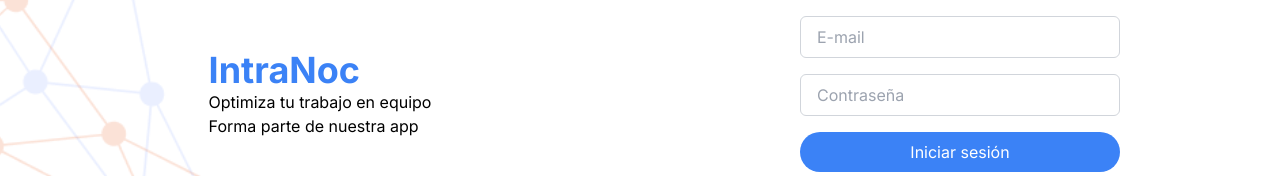
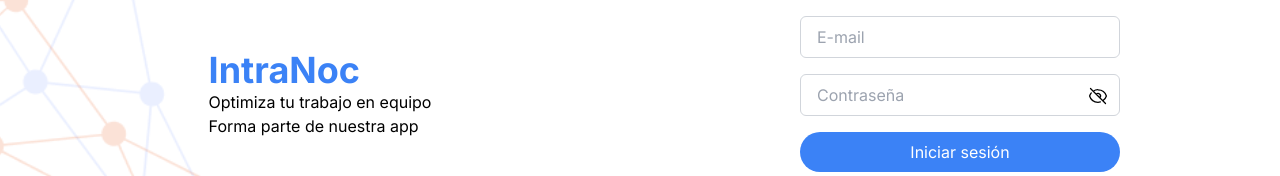
Before and after one commit to No-Country/C16-01-m-node-react, a Next.js app in the folder frontend/: page /auth in a window 1280 px wide. Shown: the part 306-482 px from the top of the page. Built offline with nearby package versions, Linux system fonts and the light colour scheme.

Commit message:
modificaciones login

```diff
--- a/frontend/src/app/auth/login/Login.tsx
+++ b/frontend/src/app/auth/login/Login.tsx
@@ -2,13 +2,12 @@
 import { signIn } from "next-auth/react";
 import { useRouter } from "next/navigation";
 import { useState } from "react";
-// import { EyeIcon, EyeOffIcon } from '@heroicons/react/outline'; // Importa los iconos
 
 export default function Login() {
   const [errors, setErrors] = useState<string[]>([]);
-  const [email, setEmail] = useState<string>();
-  const [password, setPassword] = useState<string>();
-  const [showPassword, setShowPassword] = useState<boolean>(false); // Nuevo estado para mostrar/ocultar contraseña
+  const [email, setEmail] = useState<string>("");
+  const [password, setPassword] = useState<string>("");
+  const [showPassword, setShowPassword] = useState<boolean>(false);
   const router = useRouter();
 
   const handleSubmit = async (event: React.FormEvent<HTMLFormElement>) => {
@@ -38,22 +37,59 @@
         name="email"
         placeholder="E-mail"
         value={email}
+        onChange={(e) => setEmail(e.target.value)}
         className="w-full px-4 py-2 mb-4 border border-gray-300 rounded-md text-black"
       />
-      <div className="relative"> {/* Envuelve el input en un div relativo */}
+      <div className="relative">
         <input
-          type={showPassword ? "text" : "password"} // Cambia el tipo de entrada basado en el estado showPassword
+          type={showPassword ? "text" : "password"}
           placeholder="Contraseña"
           required
           name="password"
           value={password}
-          className="w-full px-4 py-2 mb-4 border border-gray-300 rounded-md text-black pr-10" // Añade padding a la derecha para el icono
+          onChange={(e) => setPassword(e.target.value)}
+          className="w-full px-4 py-2 mb-4 border border-gray-300 rounded-md text-black pr-10"
         />
         <div
-          className="absolute top-3 right-0 pr-3 flex items-center cursor-pointer" // Posiciona el icono en la esquina superior derecha
-          onClick={() => setShowPassword(!showPassword)} // Cambia el estado showPassword cuando se hace click en el icono
+          className="absolute top-3 right-0 pr-3 flex items-center cursor-pointer"
+          onClick={() => setShowPassword(!showPassword)}
         >
-          {/* {showPassword ? <EyeIcon className="h-5 w-5" /> : <EyeOffIcon className="h-5 w-5" />} Muestra el icono correcto basado en el estado showPassword */}
+          {showPassword ? (
+            <svg
+              xmlns="http://www.w3.org/2000/svg"
+              fill="none"
+              viewBox="0 0 24 24"
+              strokeWidth={1.5}
+              stroke="currentColor"
+              className="w-5 h-5"
+            >
+              <path
+                strokeLinecap="round"
+                strokeLinejoin="round"
+                d="M2.036 12.322a1.012 1.012 0 0 1 0-.639C3.423 7.51 7.36 4.5 12 4.5c4.638 0 8.573 3.007 9.963 7.178.07.207.07.431 0 .639C20.577 16.49 16.64 19.5 12 19.5c-4.638 0-8.573-3.007-9.963-7.178Z"
+              />
+              <path
+                strokeLinecap="round"
+                strokeLinejoin="round"
+                d="M15 12a3 3 0 1 1-6 0 3 3 0 0 1 6 0Z"
+              />
+            </svg>
+          ) : (
+            <svg
+              xmlns="http://www.w3.org/2000/svg"
+              fill="none"
+              viewBox="0 0 24 24"
+              strokeWidth={1.5}
+              stroke="currentColor"
+              className="w-5 h-5"
+            >
+              <path
+                strokeLinecap="round"
+                strokeLinejoin="round"
+                d="M3.98 8.223A10.477 10.477 0 0 0 1.934 12C3.226 16.338 7.244 19.5 12 19.5c.993 0 1.953-.138 2.863-.395M6.228 6.228A10.451 10.451 0 0 1 12 4.5c4.756 0 8.773 3.162 10.065 7.498a10.522 10.522 0 0 1-4.293 5.774M6.228 6.228 3 3m3.228 3.228 3.65 3.65m7.894 7.894L21 21m-3.228-3.228-3.65-3.65m0 0a3 3 0 1 0-4.243-4.243m4.242 4.242L9.88 9.88"
+              />
+            </svg>
+          )}
         </div>
       </div>
       <div className="gap-2">
@@ -65,8 +101,7 @@
         </button>
       </div>
       <button
-        className="w-full bg-blue-500 text-white px-4 py-2 rounded-full
-          hover:bg-blue-600 transition-colors mb-2"
+        className="w-full bg-blue-500 text-white px-4 py-2 rounded-full hover:bg-blue-600 transition-colors mb-2"
       >
         Crear Cuenta
       </button>
```
Also changed, not shown: 1 other file (tests, documents, lock files or other folders).
